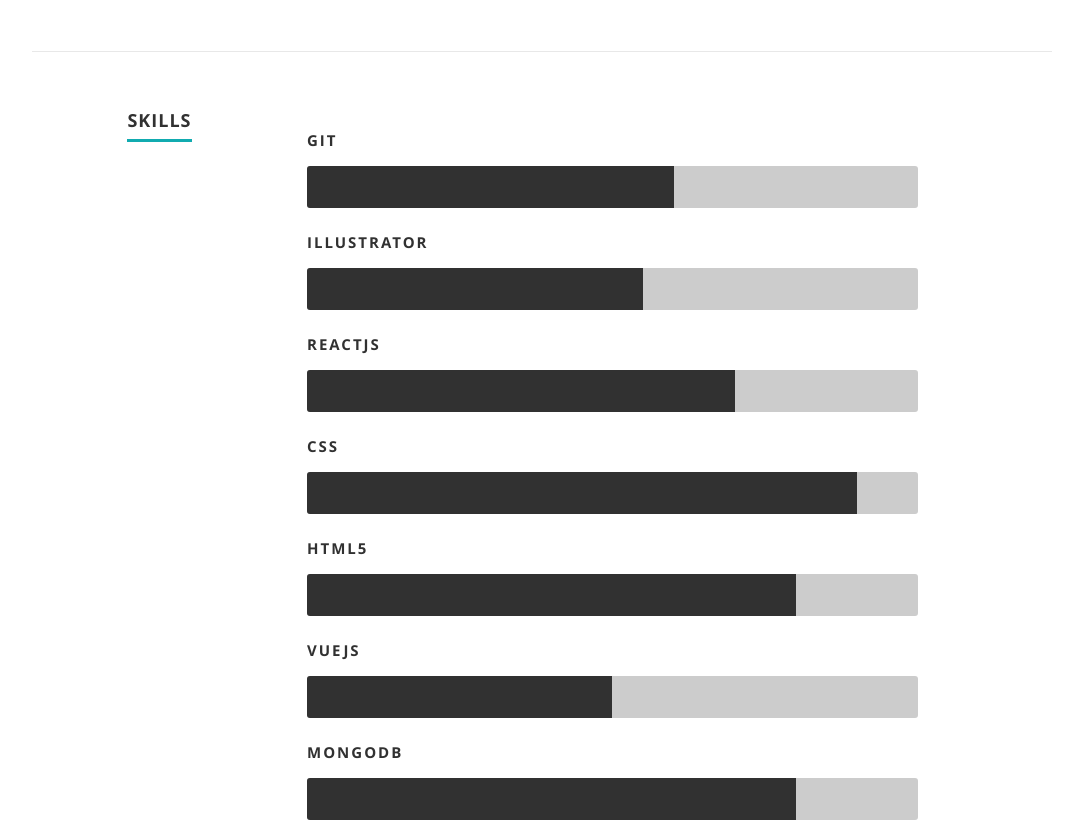
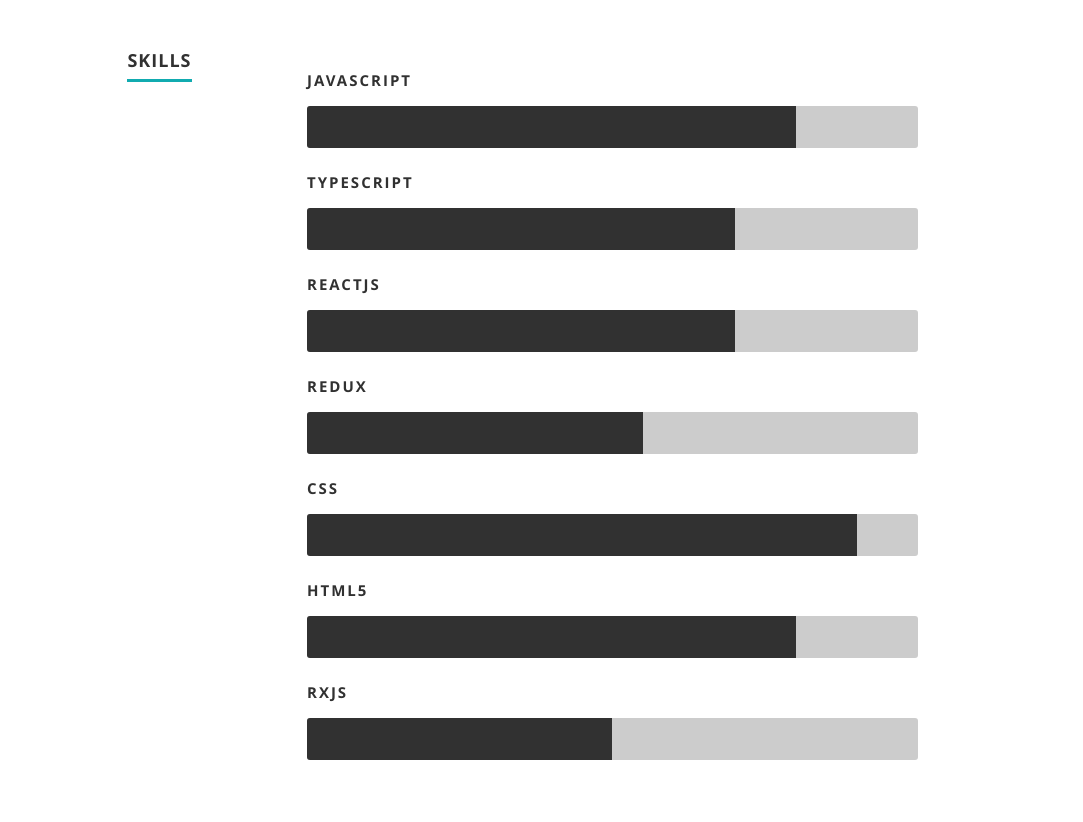
Before and after one commit to psujit/psujit.github.io, a React (Create React App) app: page / in a window 1280 px wide. Shown: the part 2640-3462 px from the top of the page, without its empty margins (98-1181 px from the left). Built offline with nearby package versions, Linux system fonts and the light colour scheme; the HTML template or start-up script is replaced by a standard one.

Commit message:
update some place holders

```diff
--- a/public/resumeData.json
+++ b/public/resumeData.json
@@ -5,11 +5,11 @@
     "description":"Here will be the description. Use this to describe what you do or whatever you feel best describes yourself to a potential employer",
     "image":"profilepic.jpg",
     "bio":"Use this bio section as your way of describing yourself and saying what you do, what technologies you like to use or feel most comfortable with, describing your personality, or whatever else you feel like throwing in.",
-    "contactMessage":"Here is where you should write your message to readers to have them get in contact with you.",
+    "contactMessage":"Have a Question? You can use the contact form below to contact me or use my email address directly.",
     "email": "psujit14@gmail.com",
     "phone": "",
     "address":{
-      "street":" ",
+      "street":"",
       "city":"Stutensee",
       "state":"Baden-Württemberg",
       "zip": "76297",
@@ -100,16 +100,20 @@
     ],
     "skills":[
       {
-        "name":"Git",
-        "level":"60%"
+        "name":"JavaScript",
+        "level":"80%"
       },
       {
-        "name":"Illustrator",
-        "level":"55%"
+        "name":"TypeScript",
+        "level":"70%"
       },
       {
         "name":"ReactJs",
         "level":"70%"
+      },
+      {
+        "name":"Redux",
+        "level":"55%"
       },
       {
         "name":"CSS",
@@ -120,12 +124,8 @@
         "level":"80%"
       },
       {
-        "name":"VueJs",
+        "name":"RxJS",
         "level":"50%"
-      },
-      {
-        "name":"MongoDB",
-        "level":"80%"
       }
     ]
   },
--- a/src/Components/About.tsx
+++ b/src/Components/About.tsx
@@ -27,10 +27,9 @@
                   <h2>Contact Details</h2>
                   <p className="address">
 						   <span>{name}</span><br />
-						   <span>{street}<br />
-						         {city}, {state} {zip}
+						   <span>{street}{city}, {state} {zip}
                    </span><br />
-						   <span>{phone}</span><br />
+						   { phone && <span>{phone}</span> &&<br /> }
                      <span>{email}</span>
 					   </p>
                </div>
--- a/src/Components/Contact.tsx
+++ b/src/Components/Contact.tsx
@@ -10,9 +10,7 @@
     return;
   }
   render() {
-
-
-    const { name, phone } = this.props.data;
+    const { email, name, phone } = this.props.data;
     const { city, state, street, zip } = this.props.data.address;
     const message = this.props.data.contactMessage;
 
@@ -47,12 +45,12 @@
 
                 <div>
                   <label htmlFor="contactName">Name <span className="required">*</span></label>
-                  <input type="text" defaultValue="" size={size} id="contactName" name="contactName" onChange={this.handleChange} />
+                  <input type="text" defaultValue="" size={size} id="contactName" name="contactName" required={true} onChange={this.handleChange} />
                 </div>
 
                 <div>
                   <label htmlFor="contactEmail">Email <span className="required">*</span></label>
-                  <input type="text" defaultValue="" size={size} id="contactEmail" name="contactEmail" onChange={this.handleChange} />
+                  <input type="text" defaultValue="" size={size} id="contactEmail" name="contactEmail" required={true} onChange={this.handleChange} />
                 </div>
 
                 <div>
@@ -62,11 +60,11 @@
 
                 <div>
                   <label htmlFor="contactMessage">Message <span className="required">*</span></label>
-                  <textarea cols={cols} rows={rows} id="contactMessage" name="contactMessage" />
+                  <textarea cols={cols} rows={rows} id="contactMessage" required={true} name="contactMessage" />
                 </div>
 
                 <div>
-                  <button className="submit">Submit</button>
+                  <a className="submit" href={"mailto:" + email + ""}>Submit</a>
                   <span id="image-loader">
                     <img alt="" src="images/loader.gif" />
                   </span>
@@ -87,9 +85,9 @@
               <h4>Address</h4>
               <p className="address">
                 {name}
-                <br />{street}
+                {street && <br /> && street}
                 <br />{city}, {state} {zip}
-                {phone && <br /> && <span>{phone}</span>}
+                {phone && <br /> && phone}
               </p>
             </div>
 
```
